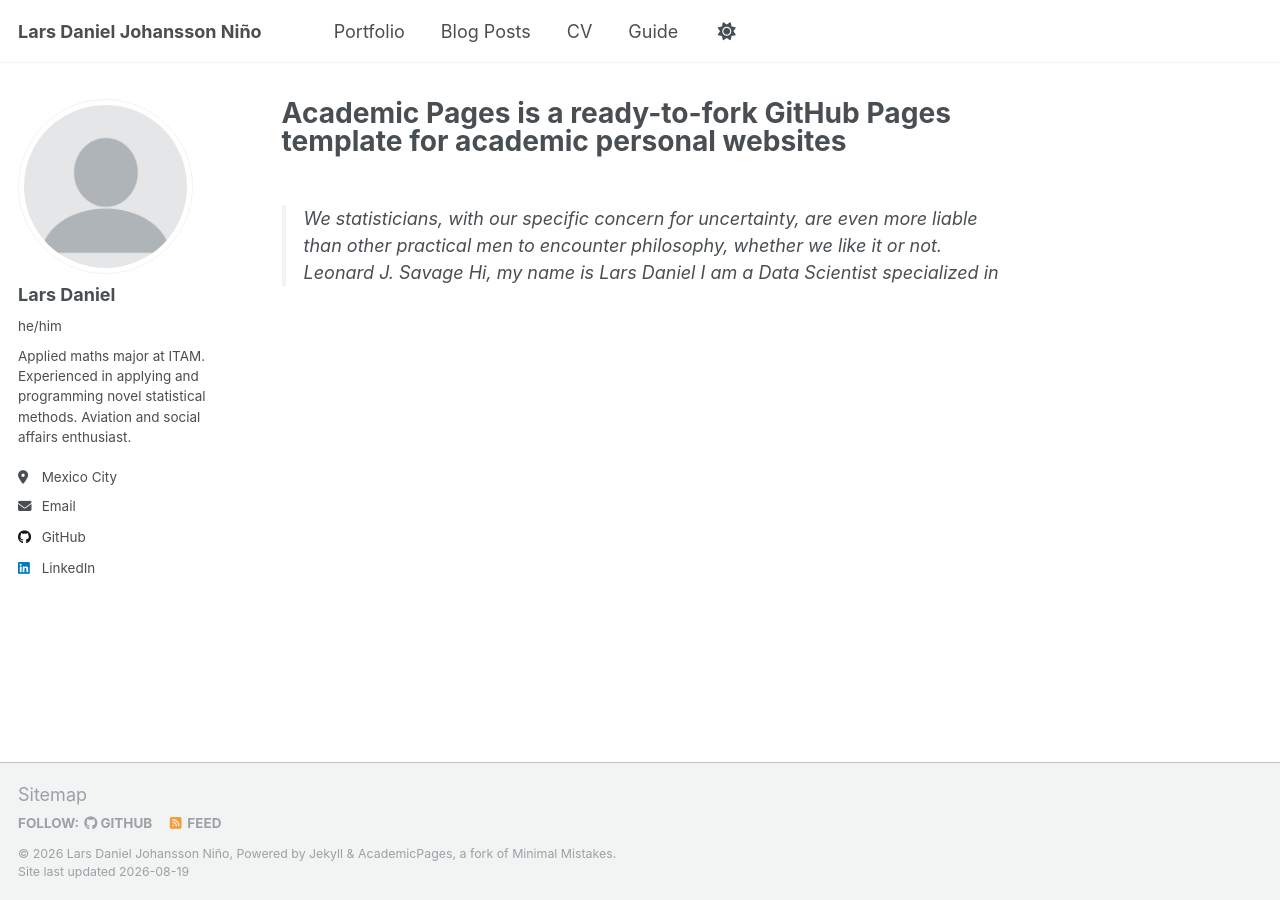
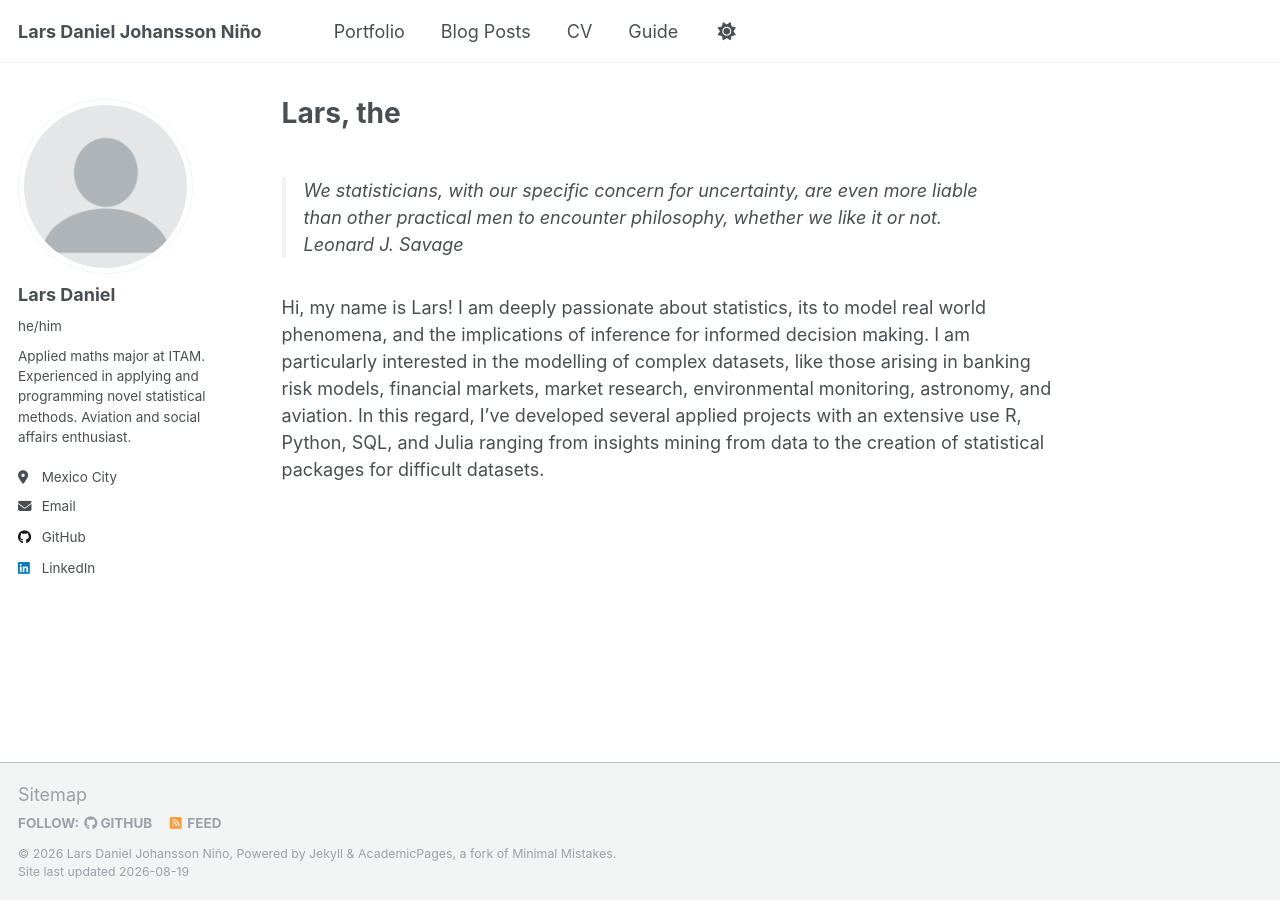
Before and after one commit to LarsDanielJohaN/LarsDanielJohaN.github.io, a Jekyll site: the page built from _pages/about.md, in a window 1280 px wide. Built offline with Jekyll 4.4.1, drawn with Linux system fonts in a browser that asks for light colours; a script that is not in the unit is left out.

Commit message:
Update about.md

```diff
--- a/_pages/about.md
+++ b/_pages/about.md
@@ -1,6 +1,6 @@
 ---
 permalink: /
-title: "Academic Pages is a ready-to-fork GitHub Pages template for academic personal websites"
+title: "Lars, the"
 author_profile: true
 redirect_from:
   - /about/
@@ -9,4 +9,5 @@ redirect_from:
 
 > We statisticians, with our specific concern for uncertainty, are even more liable than other practical men to encounter philosophy, whether we like it or not.
 > Leonard J. Savage
-Hi, my name is Lars Daniel I am a Data Scientist specialized in
+
+Hi, my name is Lars! I am deeply passionate about statistics, its to model real world phenomena, and the implications of inference for informed decision making. I am particularly interested in the modelling of complex datasets, like those arising in banking risk models, financial markets, market research, environmental monitoring, astronomy, and aviation. In this regard, I've developed several applied projects with an extensive use R, Python, SQL, and Julia ranging from insights mining from data to the creation of statistical packages for difficult datasets.
```
